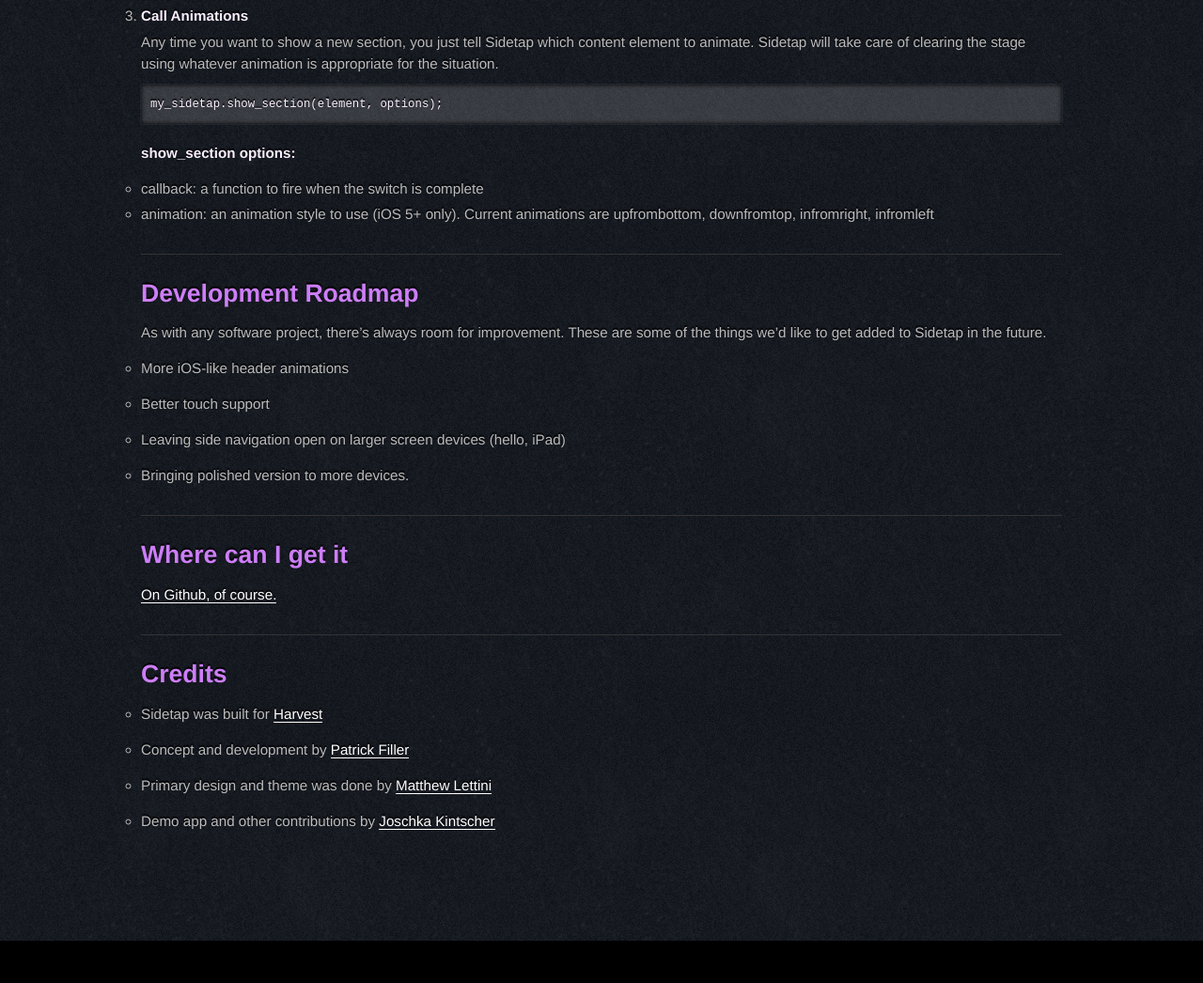
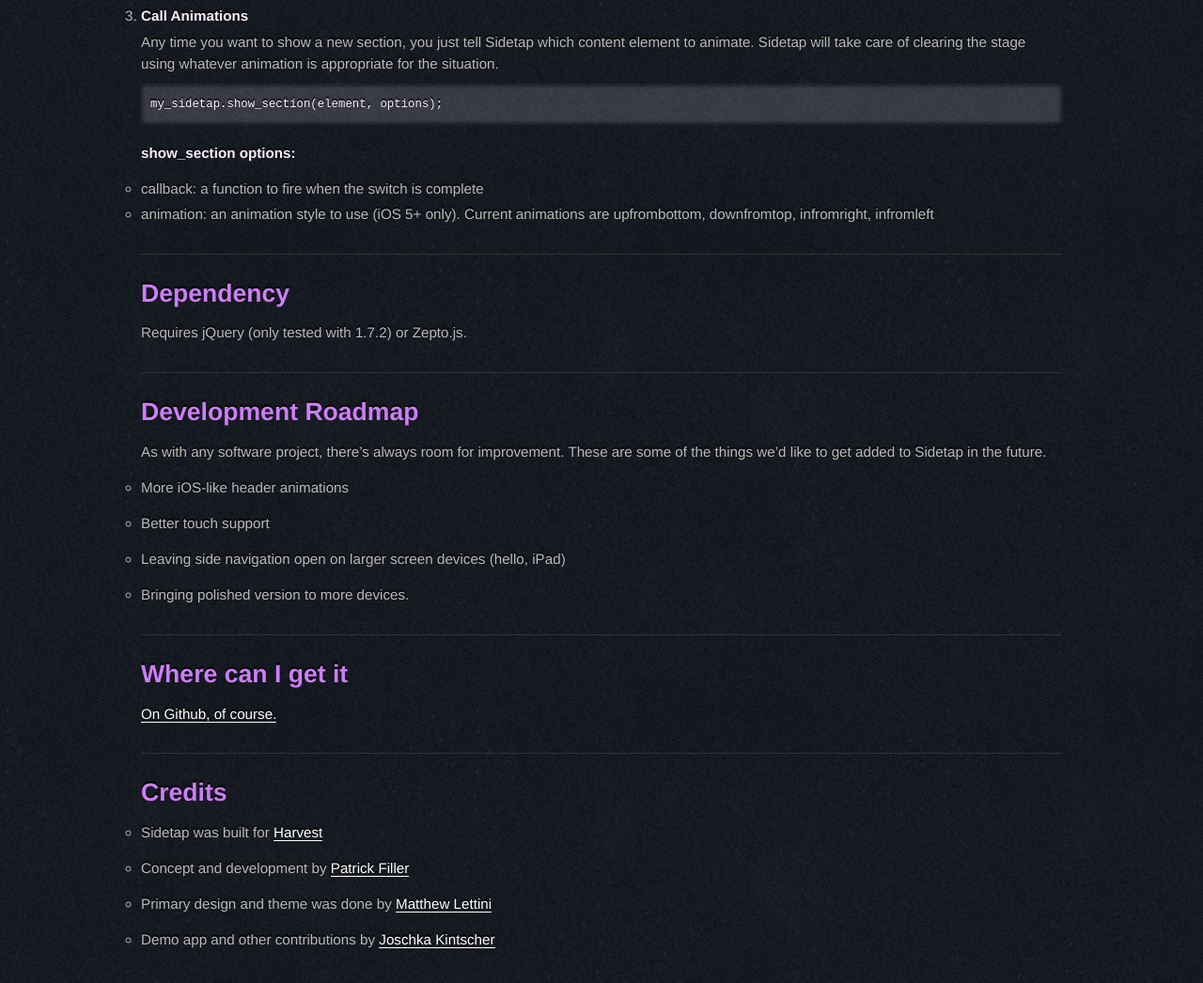
Before and after one commit to harvesthq/Sidetap, a website: page index.html in a window 1280 px wide. Shown: the part 1074-2120 px from the top of the page at 94% size. Before the commit the page ends 2075 px from the top, so only its background shows below. Drawn offline with Linux system fonts and the light colour scheme.

Commit message:
Add a dependency note.

```diff
--- a/index.html
+++ b/index.html
@@ -83,6 +83,10 @@
         </li>
       </ol>
 
+      <h2>Dependency</h2>
+
+      <p>Requires jQuery (only tested with 1.7.2) or Zepto.js.</p>
+
       <h2>Development Roadmap</h2>
 
       <p>As with any software project, there&rsquo;s always room for improvement. These are some of the things we&rsquo;d like to get added to Sidetap in the future.</p>
```
